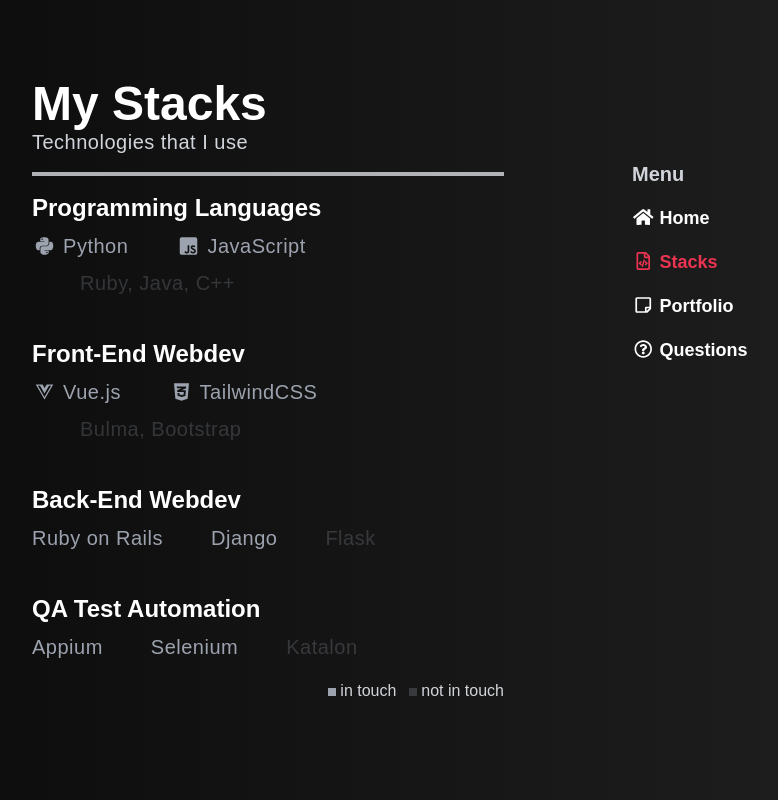
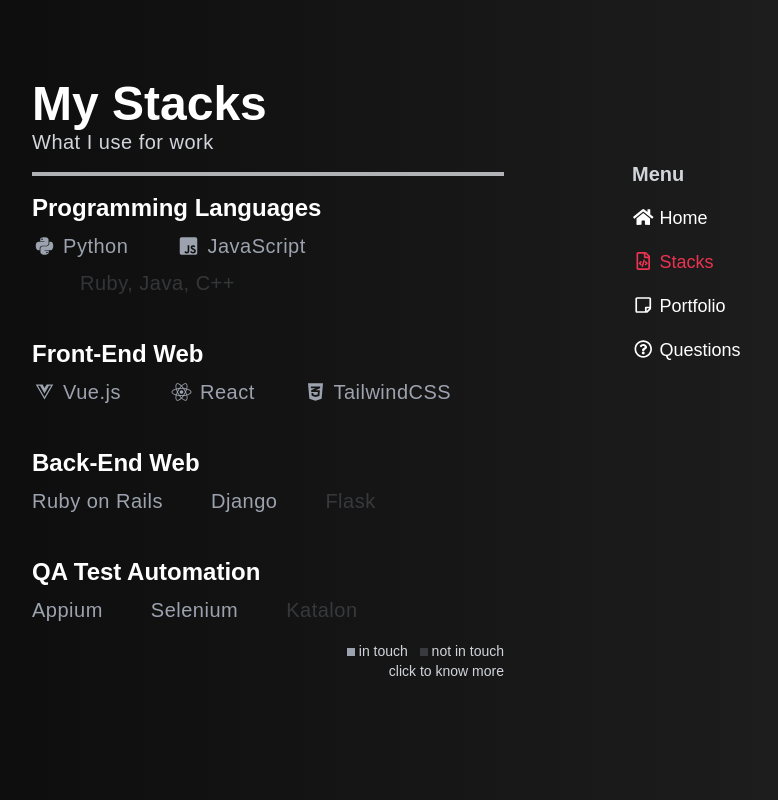
Before and after one commit to vandercoder/portfolio-website, a Vue app: page / in a window 1280 px wide. Both pictures are taken after a click on the element "Stacks". Shown: the whole page, without its empty margins (136-914 px from the left). Built offline with nearby package versions, Linux system fonts and the light colour scheme.

Commit message:
added info and animation to stack page

```diff
--- a/src/App.vue
+++ b/src/App.vue
@@ -56,24 +56,6 @@
   opacity: 0;
 }
 
-.slide-question {
-  transition: all 1s;
-}
-
-/* Question slide */
-.slide-fade-answer {
-  transition: all 0.8s ease;
-}
-
-.slide-fade-enter, .slide-fade-leave-to{
-  opacity: 0;
-  transform: translateY(-10px);
-}
-
-.slide-fade-leave-active {
-  position: absolute;
-}
-
 /* Bounce To Top */
 .hvr-bounce-to-top {
   display: inline-block;
--- a/src/components/TheLine.vue
+++ b/src/components/TheLine.vue
@@ -19,7 +19,7 @@
   }
 
   .line {
-    animation: 1s ease-in-out 0s 1 growLine;
+    animation: 0.8s ease-in-out 0s 1 growLine;
     transform-origin: left;
   }
 </style>
--- a/src/components/TheSideBar.vue
+++ b/src/components/TheSideBar.vue
@@ -25,7 +25,7 @@
     >
       <h3 class="text-xl px-8  text-gray-300 font-bold">Menu</h3>
       <div
-        class="block mt-4 px-8 font-semibold transition-all duration-300 hover:opacity-75 cursor-pointer"
+        class="block mt-4 px-8 font-light transition-all duration-300 hover:opacity-75 cursor-pointer"
         v-for="page in pages"
         :key="page.id"
         v-on:click="changePage(page.name); $store.commit('toggleSidebar');"
--- a/src/main.js
+++ b/src/main.js
@@ -6,14 +6,14 @@
 
 import { library } from '@fortawesome/fontawesome-svg-core'
 import { faHome, faChevronDown, faChevronUp, faChevronLeft } from '@fortawesome/free-solid-svg-icons'
-import { faGithub, faLinkedin, faPython, faGoodreads, faJsSquare, faVuejs, faCss3Alt } from '@fortawesome/free-brands-svg-icons'
+import { faGithub, faLinkedin, faPython, faGoodreads, faJsSquare, faVuejs, faReact, faCss3Alt } from '@fortawesome/free-brands-svg-icons'
 import { faEnvelope, faFileCode, faStickyNote, faQuestionCircle } from '@fortawesome/free-regular-svg-icons'
 
 import { FontAwesomeIcon } from '@fortawesome/vue-fontawesome'
 
 library.add(
   faHome, faChevronDown, faChevronUp, faChevronLeft,
-  faGithub, faLinkedin, faPython, faGoodreads, faJsSquare, faVuejs, faCss3Alt,
+  faGithub, faLinkedin, faPython, faGoodreads, faJsSquare, faVuejs, faReact, faCss3Alt,
   faEnvelope, faFileCode, faStickyNote, faQuestionCircle,
 )
 Vue.component('font-awesome-icon', FontAwesomeIcon)
--- a/src/pages/PageQuestions.vue
+++ b/src/pages/PageQuestions.vue
@@ -107,7 +107,22 @@
     transform: rotate(180);
   }
 
-  /* .question-transition {
-    transition: all .5s ease-in-out;
-  } */
+  .slide-question {
+  transition: all 1s;
+}
+
+  /* Question slide */
+  .slide-fade-answer {
+    transition: all 0.8s ease;
+  }
+
+  .slide-fade-enter, .slide-fade-leave-to{
+    opacity: 0;
+    transform: translateY(-10px);
+  }
+
+  .slide-fade-leave-active {
+    position: absolute;
+  }
+
 </style>
--- a/src/pages/PageStacks.vue
+++ b/src/pages/PageStacks.vue
@@ -5,34 +5,46 @@
         My Stacks
       </h1>
       <div class="text-lg sm:text-xl text-gray-300 font-thin tracking-wide">
-        Technologies that I use
+        What I use for work
       </div>
       <TheLine/>
     </div>
 
     <div id="content">
-      <div v-for="(field, fieldIndex) in fields" :key="field.id">
+      <div class="relative cursor-pointer" v-for="(field, fieldIndex) in fields" :key="field.id"
+        v-on:click="toggleInfo(field.id)"
+      >
         <h2 class="text-xl text-left sm:text-2xl font-semibold"
-        v-bind:class="{ 'mt-10':fieldIndex !== 0}">
-          {{ field.area}}
+          v-bind:class="{ 'mt-10':fieldIndex !== 0}"
+        >
+          {{ field.area }}
         </h2>
 
-        <h3 class="sm:inline-block text-lg sm:text-xl text-gray-400 font-medium tracking-wide mt-4 sm:mt-2"
-        v-for="(stack, stackIndex) in field.stacks" :key="stack.name"
-        v-bind:class="{ 'sm:pl-12':stackIndex !== 0, 'opacity-25':!stack.active}"
+        <transition name="fade-show">
+          <p class="fade-show-info text-base sm:text-lg z-10 text-gray-400 absolute p-4 my-2 leading-relaxed rounded-lg bg-black-100 border-t-2 border-gray-600"
+            v-show="field.id === activeInfo" v-html="field.info"
+          >
+          </p>
+        </transition>
+
+        <p class="sm:inline-block text-lg sm:text-xl text-gray-400 tracking-wide mt-2 sm:mt-2"
+          v-for="(stack, stackIndex) in field.stacks" :key="stack.name"
+          v-bind:class="{ 'sm:pl-12':stackIndex !== 0, 'opacity-25':!stack.active}"
         >
           <font-awesome-icon :icon="['fab', stack.icon]" fixed-width
           v-if=stack.icon>
           </font-awesome-icon>
           {{ stack.name }}
-        </h3>
+        </p>
       </div>
     </div>
 
-    <div class="text-right text-gray-300 mt-4">
+    <div class="text-sm text-right text-gray-300 mt-4">
       <div class="bg-gray-400 h-2 w-2 inline-block"></div> in touch
       <div class="bg-gray-400 h-2 w-2 inline-block opacity-25 ml-2"></div> not in touch
+      <div>click to know more</div>
     </div>
+
   </div>
 </template>
 
@@ -47,6 +59,7 @@
   },
   data () {
     return {
+      activeInfo: "",
       fields: [
         {
           id: 1,
@@ -55,25 +68,41 @@
             { name: 'Python', icon: 'python', active: true},
             { name: 'JavaScript', icon: 'js-square', active: true},
             { name: 'Ruby, Java, C++', icon: '', active: false}
-          ]
+          ],
+          info: `Generally, I like to write my programs in Python. Javascript I used
+          strictly for web. <br><br>
+          On the other hand, I only use Ruby for Ruby on Rails.
+          While Java and C++, I haven't really used in a while.`,
+          showInfo: false,
         },
         {
           id: 2,
-          area: "Front-End Webdev",
+          area: "Front-End Web",
           stacks: [
             { name: 'Vue.js', icon: 'vuejs', active: true},
+            { name: 'React', icon: 'react', active: true},
             { name: 'TailwindCSS', icon: 'css3-alt', active: true},
-            { name: 'Bulma, Bootstrap', icon: '', active: false}
-          ]
+            // { name: 'Bulma, Bootstrap', icon: '', active: false}
+          ],
+          info: `Vue.js was the first front-end framework I learned, and it's
+          what I prefer to use for my projects. I'm learning React right now, but
+          I still use Vue most of the time.<br><br>
+          For CSS, I like to use TailwindCSS
+          since I find it to be more productive and intuivite. I've also used
+          Bulma and Bootstrap in the past.`,
+          showInfo: false,
         },
         {
           id: 3,
-          area: "Back-End Webdev",
+          area: "Back-End Web",
           stacks: [
             { name: 'Ruby on Rails', icon: '', active: true},
             { name: 'Django', icon: '', active: true},
             { name: 'Flask', icon: '', active: false}
-          ]
+          ],
+          info: `Recently, I've been using Ruby on Rails for building
+          dynamic websites. I've also used Django since I like to write in Python.`,
+          showInfo: false,
         },
         {
           id: 4,
@@ -82,15 +111,43 @@
             { name: 'Appium', icon: '', active: true},
             { name: 'Selenium', icon: '', active: true},
             { name: 'Katalon', icon: '', active: false}
-
-          ]
+          ],
+          info: `Used to worked on automating black-box
+          testing using Appium and Selenium. I'm currently learning Jest..`,
+          showInfo: false,
         },
       ]
     }
+  },
+  methods: {
+    toggleInfo(index) {
+      if(this.activeInfo === index) {
+        this.activeInfo = "";
+      }
+      else {
+        this.activeInfo = index;
+      }
+    },
   }
 }
 </script>
 
 <style scoped>
 
+  /* Info show*/
+  .fade-show-info {
+    transition: all 0.8s ease;
+    transform-origin: top;
+  }
+
+  .fade-show-enter, .fade-show-leave-to{
+    opacity: 0;
+    transform: translateY(100px);
+    /* transform: translateY(100px); */
+  }
+
+  .fade-show-leave-active {
+    position: absolute;
+  }
+
 </style>
```
Also changed, not shown: 1 other file (tests, documents, lock files or other folders).
